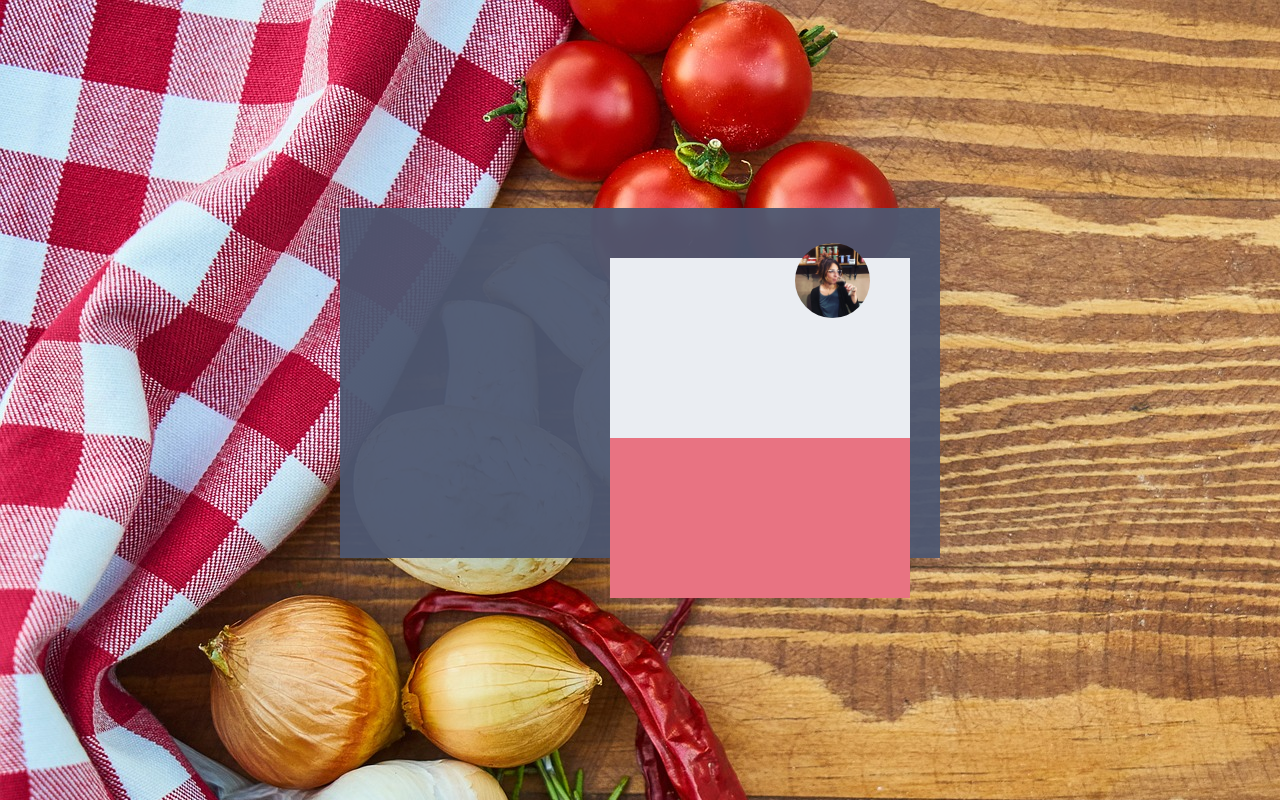
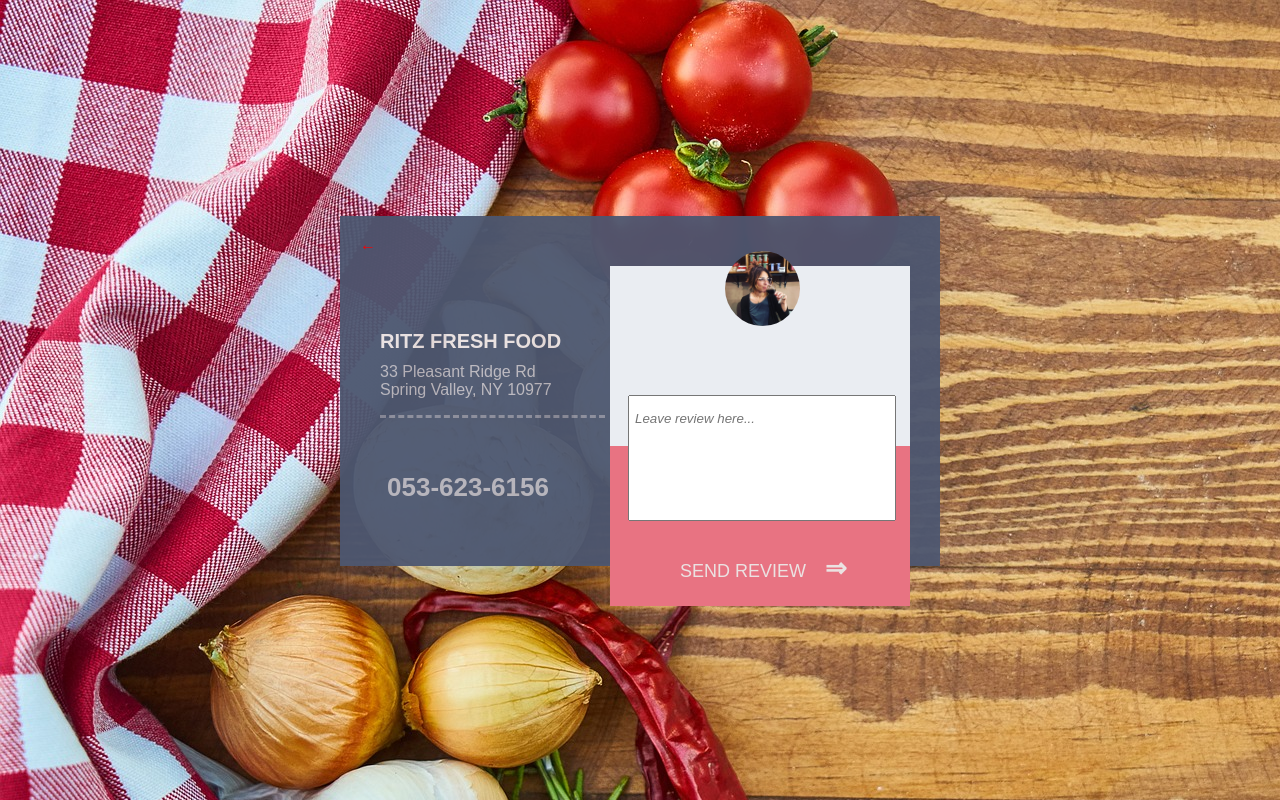
Before and after one commit to cookiesolomon/css-project-2, a plain HTML site: page index.html in a window 1280 px wide. Drawn offline with Linux system fonts and the light colour scheme.

Commit message:
latest updates

```diff
--- a/index.html
+++ b/index.html
@@ -11,13 +11,28 @@
 
 
     <div class="center-div">
-
+        <p ><a href="#" class="left-arrow">&larr;</a></p>
+        <div class="left-text">RITZ FRESH FOOD</div>
+        <div class="address">33 Pleasant Ridge Rd<br>
+                          Spring Valley, NY 10977
+        <p class="border-dashed"></p>
+        <p class="phone-number">053-623-6156</p>
+        </div>
     </div>
 
 <div class="right-box">
-    <div class="white"><img src="img_1546.jpg"></div>
-    <div class="red"></div>
+    <div class="white"><img src="img_1546.jpg">
+    </div>
+    <input type="text"class="leave-review" placeholder="Leave review here...">
+    <div class="red">
+        <a href="#"class="send-review">SEND REVIEW</a>
+        <p ><a href="#" class="arrow">&#8658;</a></p>
+
+
+    </div>
 </div>
+
+
 
 </body>
 </html>
--- a/style.css
+++ b/style.css
@@ -23,7 +23,7 @@ height: 180px;
     width: 75px;
     border-radius: 50%;
     position: absolute;
-    right: 40px;
+    right: 110px;
     bottom: 280px;
  }
 .red{
@@ -39,3 +39,88 @@ height: 180px;
     bottom: 100px;
     left: 120px;
 }
+.leave-review{
+    width: 260px;
+    height: 120px;
+    position: absolute;
+    left: 18px;
+    bottom: 85px;
+    font-style: italic;
+}
+::placeholder{
+    position: relative;
+    bottom: 40px;
+    left: 3px;
+}
+.send-review {
+    font-family: Arial, Helvetica, sans-serif;
+    color: rgb(235, 226, 226);
+    text-decoration: none;
+    text-shadow: 2px 2px 2px #383737 gr;
+    font-size: 18px;
+    position: relative;
+    top: 115px;
+    left:70px;
+}
+.arrow {
+    color: rgb(235, 226, 226);
+    position: relative;
+    top: 70px;
+    text-decoration: none;
+    left: 215px;
+    font-size: 26px;
+    font-weight: bold;
+}
+
+.left-arrow {
+
+    color: red;
+    position: relative;
+    left: 20px;
+    top: 20px;
+    size: 32px;
+    text-decoration: none;
+
+}
+.left-text {
+
+    color: rgb(235, 226, 226);
+    font-family: Arial, Helvetica, sans-serif;
+    font-size: 20px;
+    font-weight: bold;
+    position: relative;
+    left: 40px;
+    top: 80px;
+}
+.address {
+
+    font-family: Arial, Helvetica, sans-serif;
+    color: rgb(235, 226, 226);
+    opacity: 0.70;
+    position: relative;
+    top: 90px;
+    left:40px;
+    font-size: 16px;
+
+}
+.border-dashed {
+    width: 225px;
+    border-bottom: dashed;
+    font-weight: lighter;
+    opacity: 0.55;
+
+}
+.phone-number {
+    font-family: Arial, Helvetica, sans-serif;
+    color: rgb(235, 226, 226);
+    opacity: 0.95;
+    position: relative;
+    top: 28px;
+    left:7px;
+    font-size: 26px;
+    font-weight: bold;
+
+}
+.stars {
+
+}
```
Also changed, not shown: stars.jpg (added).
